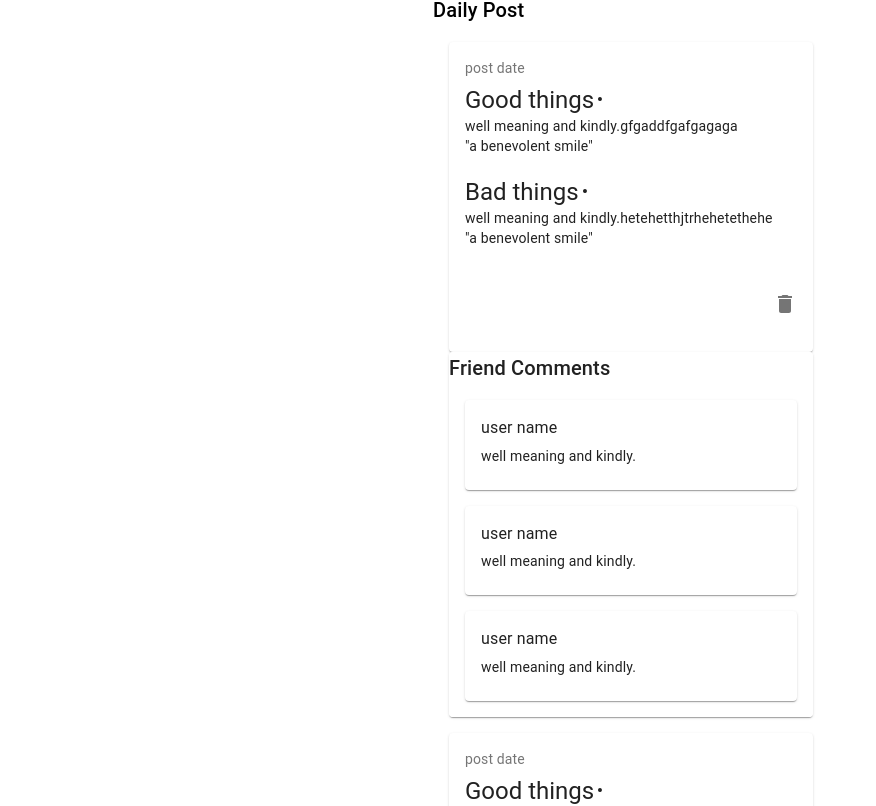
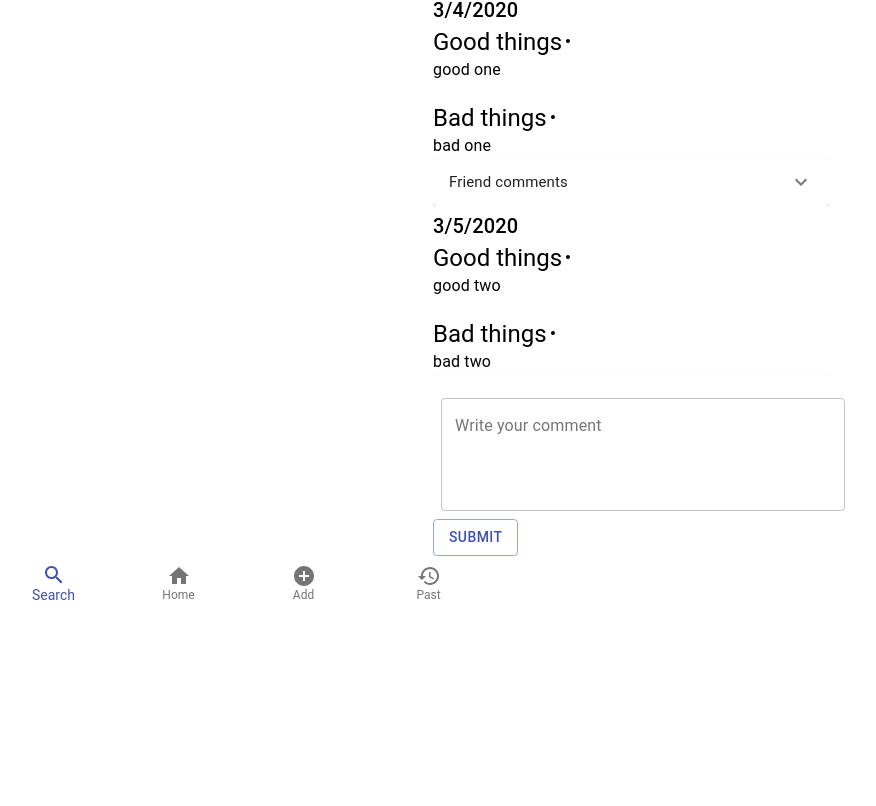
Before and after one commit to qlhuynh949/ratelations, a React (Create React App) app in the folder client/: page /homepage in a window 1280 px wide. Shown: the part 474-1280 px from the top of the page, without its empty margins (9-885 px from the left). After the commit the page ends 1086 px from the top, so only its background shows below. Built offline with nearby package versions, Linux system fonts and the light colour scheme.

Commit message:
edit postDisplay

```diff
--- a/client/src/components/PostDisplay/PostDisplay.js
+++ b/client/src/components/PostDisplay/PostDisplay.js
@@ -1,97 +1,111 @@
 import React from 'react'
 import { makeStyles } from '@material-ui/core/styles'
-import List from '@material-ui/core/List'
-import ListItem from '@material-ui/core/ListItem'
-import IconButton from '@material-ui/core/IconButton'
+import ExpansionPanel from '@material-ui/core/ExpansionPanel'
+import ExpansionPanelSummary from '@material-ui/core/ExpansionPanelSummary'
+import ExpansionPanelDetails from '@material-ui/core/ExpansionPanelDetails'
 import Typography from '@material-ui/core/Typography'
-import DeleteIcon from '@material-ui/icons/Delete'
-import Card from '@material-ui/core/Card'
-import CardContent from '@material-ui/core/CardContent'
-import CommentDisplay from '../CommentDisplay'
+import ExpandMoreIcon from '@material-ui/icons/ExpandMore'
+// for expansionPanel
+import Button from '@material-ui/core/Button'
+import ButtonGroup from '@material-ui/core/ButtonGroup'
+// for button
+import GridList from '@material-ui/core/GridList'
+import GridListTile from '@material-ui/core/GridListTile'
+// for Gridlist
+import postData from '../postData'
+// could be removed when we have the router and database set up
 
-const useStyles = makeStyles(theme => ({
+
+const useStyles = makeStyles((theme) => ({
+  expansionPanel: {
+    width: '100%',
+  },
+  heading: {
+    fontSize: theme.typography.pxToRem(15),
+    fontWeight: theme.typography.fontWeightRegular,
+  },
   root: {
-    flexGrow: 1,
-    maxWidth: 752,
+    display: 'flex',
+    flexWrap: 'wrap',
+    justifyContent: 'space-around',
+    overflow: 'hidden',
     backgroundColor: theme.palette.background.paper,
   },
-  title: {
-    margin: theme.spacing(4, 0, 2),
+  gridList: {
+    width: 500,
+    height: 400,
   },
   bullet: {
     display: 'inline-block',
     margin: '0 2px',
     transform: 'scale(0.8)',
   },
-  title: {
-    fontSize: 14,
+  button:{
+    display: 'flex',
+    flexDirection: 'column',
+    alignItems: 'center',
+    '& > *': {
+      margin: theme.spacing(1),
     },
-  card:{
-    display: 'block',
   },
-  cardcontent:{
-    float:'right'
-  }
-}))
+}));
 
-function generate(element) {
-  return [0, 1, 2].map(value =>
-    React.cloneElement(element, {
-      key: value,
-    }),
-  );
-}
+
 
 const PostDisplay = () => {
   const classes = useStyles()
   const bull = <span className={classes.bullet}>•</span>
+
   return (
+<>
       <div className={classes.root}>
+        <GridList cellHeight={'auto'} className={classes.gridList} cols={1}>
+          {postData.map((post) => (
+            <GridListTile key={post.date} >
               <Typography variant="h6" component="h2">
-        Daily Post
-          </Typography>
-      <div>
-        <List >
-          {generate(
-            <ListItem className={classes.card}>
-              <Card >
-                <CardContent>
-                  <Typography className={classes.title} color="textSecondary" gutterBottom>
-                    post date
+               {post.date}
               </Typography>
               <Typography variant="h5" component="h2">
                 Good things{bull}
               </Typography>
-                  <Typography variant="body2" component="p">
-                    well meaning and kindly.gfgaddfgafgagaga
-                    <br />
-                    {'"a benevolent smile"'}
-                  </Typography>
-                    <br />
+              <Typography>{post.good}</Typography>
+              <br></br>
               <Typography variant="h5" component="h2">
                 Bad things{bull}
               </Typography>
-                  <Typography variant="body2" component="p">
-                    well meaning and kindly.hetehetthjtrhehetethehe
-                    <br />
-                    {'"a benevolent smile"'}
+              <Typography>{post.bad}</Typography>
+
+              <div className={classes.expansionPanel}>
+                <ExpansionPanel>
+                  <ExpansionPanelSummary
+                    expandIcon={<ExpandMoreIcon />}
+                    aria-controls="panel1a-content"
+                    id="panel1a-header"
+                  >
+                    <Typography className={classes.heading}>Friend comments</Typography>
+                  </ExpansionPanelSummary>
+                  <ExpansionPanelDetails>
+                    <Typography>
+                      <div className={classes.button}>
+                        <ButtonGroup variant="text"aria-label="text primary button group">
+                          <Button> map user name </Button>
+                          <Button> map user name </Button>
+                        </ButtonGroup>
+                      </div>
                     </Typography>
-                </CardContent>
-                <CardContent className={classes.cardcontent}>
-                   <IconButton edge="end" aria-label="delete">
-                    <DeleteIcon />
-                   </IconButton>
-                </CardContent>
-              </Card>
-              <Card >
-                <CommentDisplay />
-              </Card>
-            </ListItem>
-          )}
-        </List>
-      </div>
+                  </ExpansionPanelDetails>
+                </ExpansionPanel>
               </div>
 
+            </GridListTile>
+          ))}
+        </GridList>
+      </div>
+
+
+
+
+    </>
   )
 }
 
--- /dev/null
+++ b/client/src/components/postData/index.js
@@ -0,0 +1 @@
+export { default } from './postData.js'
--- /dev/null
+++ b/client/src/components/postData/postData.js
@@ -0,0 +1,28 @@
+
+ const postData = [
+  {
+    good: 'good one',
+    bad: 'bad one',
+    date:'3/4/2020'
+     },
+   {
+
+     good: 'good two',
+     bad: 'bad two',
+     date: '3/5/2020'
+   },
+   {
+
+     good: 'good 3',
+     bad: 'bad 3',
+     date: '3/6/2020'
+   },
+   {
+
+     good: 'good 4',
+     bad: 'bad 4',
+     date: '3/7/2020'
+   }
+];
+
+export default postData
```
Also changed, not shown: client/src/components/PostDisplay/PostDisplay1.js (added, +98 -0 lines). Lines whose indentation alone changed are shown as unchanged.
